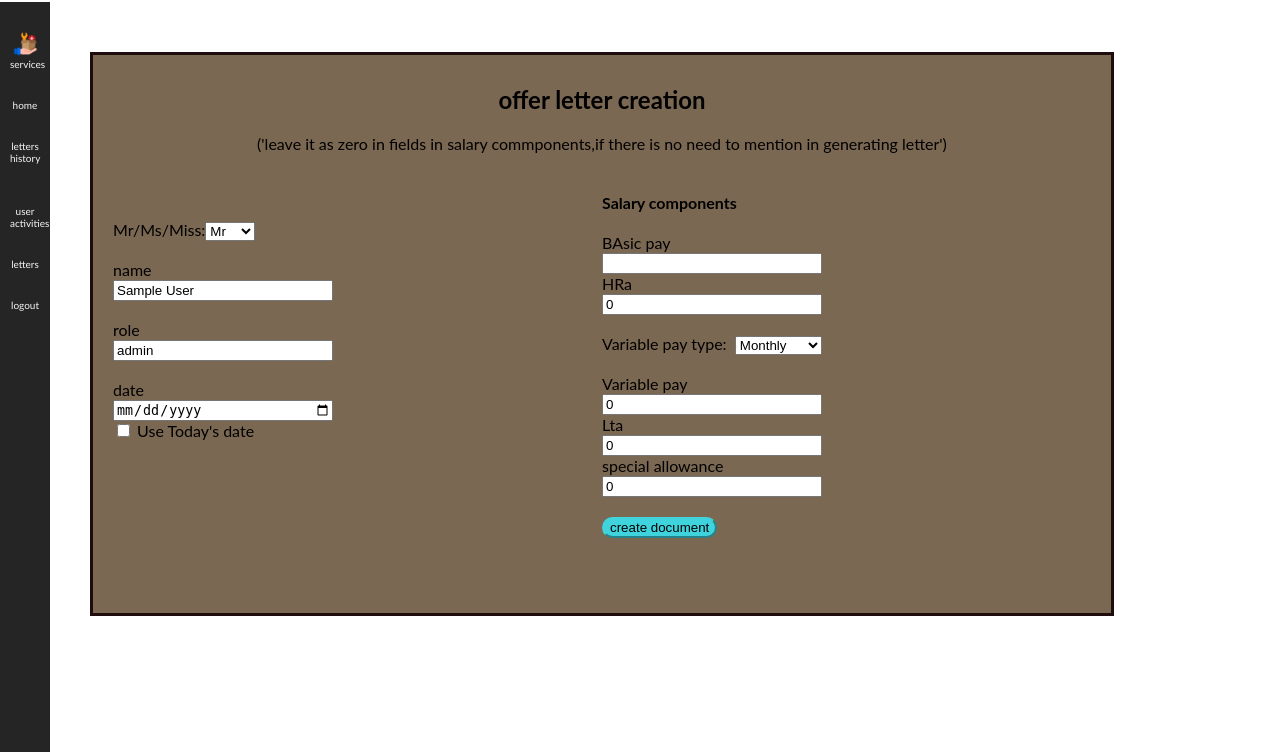
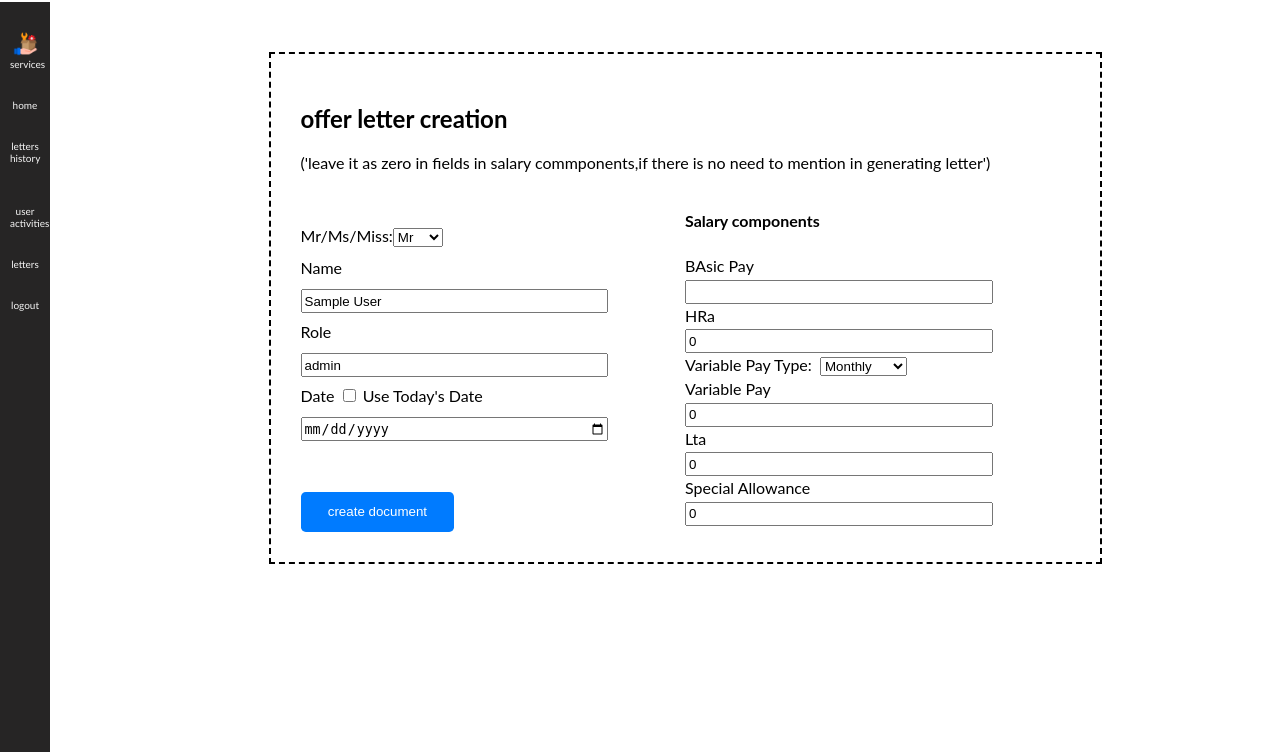
Before and after one commit to santhoshreddy73/hrview, a Django app: page /offer_ltr/1 in a window 1280 px wide. Shown: the part 48-800 px from the top of the page. Run offline with Django 4.2, Linux system fonts and the light colour scheme; a user stored in the database is signed in; tables that the repository leaves empty hold one stand-in row (values such as "Sample post"); some libraries are stand-ins or nearby versions.

Commit message:
3.0 19/10/2022

```diff
--- a/HR_View/static/css/designed_css.css
+++ b/HR_View/static/css/designed_css.css
@@ -906,3 +906,7 @@ th{
 th,td,tr{
   text-align: left;
 }
+
+label{
+  text-transform: capitalize;
+}
--- a/HR_View/static/css/mainpage.css
+++ b/HR_View/static/css/mainpage.css
@@ -3,32 +3,6 @@ body {
   }
 
 
-
-
-  .form-center {
-    position: absolute;
-
-    margin: auto;
-    width: 80%;
-    border: 3px solid rgb(31, 12, 12);
-    padding: 10px;
-    align-items: "center";
-    background-color: rgb(123, 104, 83);
-     }
-
-     input[type=text],input[date],input[type=number]{
-
-      width: 20%;
-    }
-    input[type=text],input[date],input[type=number]:hover{
-      border:2 px solid #24a0ed;
-    }
-    input[type=submit]{
-      border-color:rgb(89, 200, 202);
-      border-radius: 25px;
-
-      background-color: rgb(89, 200, 202);
-    }
 
   .sidenav {
     height: 100%;
@@ -291,15 +265,6 @@ body {
     background:"{% static 'images/fnc logo.png' %}"
 }
 
-input[type=text],input[type=date],input[type=number]{
-width: 220px;
-}
-input[type=submit]{
-border-color:#24a0ed;
-border-radius: 30px;
-
-background-color: DodgerBlue;
-}
 
 body{
 margin:0;
@@ -412,10 +377,19 @@ box-shadow: 0 px 0px 0px 1px rgba(112,111,211,0);
 
 }
 
+form-center {
+  color:black;
+  font-family: 'Trebuchet MS', 'Lucida Sans Unicode', 'Lucida Grande', 'Lucida Sans', Arial, sans-serif;
+  margin: auto;
+  width: 50%;
+  border: 3px solid whitesmoke;
+  padding: 10px;
+  align-items: "center";
+  background-color: whitesmoke;
+  }
+
 /*.service_btn:hover {
 border: 10px solid #f9e506;
 
 box-shadow: 0 0 10px 40px white;
 /*background-color: grey;*/
-
-}*/
--- a/HR_View/templates/app/new_employeee_apt_creation.html
+++ b/HR_View/templates/app/new_employeee_apt_creation.html
@@ -34,7 +34,7 @@
 
 
 
-            <input type="submit">
+            <input type="submit" value="create">
 
             {{download_link}}
         </form>
--- a/HR_View/templates/app/offer_letter_creation.html
+++ b/HR_View/templates/app/offer_letter_creation.html
@@ -7,25 +7,69 @@
     }
 
     /* Create two equal columns that floats next to each other */
-    .column {
-      float: left;
-      width: 50%;
-      padding: 10px;
-      height: 450px; /* Should be removed. Only for demonstration */
-    }
 
-    /* Clear floats after the columns */
-    .row:after {
-      content: "";
-      display: table;
-      clear: both;
-    }
     input[type=submit]{
       border-color:rgb(62, 211, 221);
       border-radius: 25px;
 
       background-color: rgb(62, 211, 221);
     }
+    .flexbox-model{
+      display: grid;
+      font-family: font-family: 'Trebuchet MS', 'Lucida Sans Unicode', 'Lucida Grande', 'Lucida Sans', Arial, sans-serif;
+      grid-template-columns: 1fr 1fr;
+      justify-content: space-around;
+      justify-content: center;
+    }
+
+    .flexbox-model h{
+      display: block;
+    }
+    input[type=text],input[type=date],input[type=number]{
+            width: 80%;
+            height: 1.5rem;
+
+        }
+
+        input[type=submit]{
+            width:40%;
+            place-items: center;
+            color: #fff;
+            margin-top: 1rem;
+            height: 2.5rem;
+            display: -ms-inline-grid;
+            background-color: #007bff;
+            align-items: start;
+            border-radius: .3rem;
+            border:none;
+
+        }
+
+      .gridbox-model{
+
+        display:block;
+
+        align-items: center;
+        margin: auto;
+        grid-template-columns: 0.5fr;
+        width:70%;
+        justify-content: center;
+        border:2px dashed black;
+        padding: 30px;
+      }
+      .gridbox-model label{
+        display: block;
+      }
+
+      .flexbox-model .left{
+        line-height: 2rem;
+      }
+
+      .flexbox-model .right
+      {
+
+        line-height: 1.5rem;
+      }
     </style>
 
 
@@ -39,62 +83,61 @@
     {% endif %}
 {% endfor %}
 
-<div background-color="" align="center">
- <form method="post"  class="form-center">
-      <h2> offer letter creation</h2>
+<div class="gridbox-model">
+  <h2> offer letter creation</h2>
+      <p>
+       ('leave it as zero in fields in salary commponents,if there is no need to mention in generating letter')
+      </p>
+ <form method="post"  class="flexbox-model">
 
-    ('leave it as zero in fields in salary commponents,if there is no need to mention in generating letter')<br>
     {% csrf_token %}
-    <div class="column" align="left">
+    <div class="left">
 
-        <br><br><br>
+       <br>
         Mr/Ms/Miss:<select name="header" id="header" >
           <option value="Mr">Mr</option>
           <option value="Ms">Ms</option>
           <option value="miss">Miss</option>
-      </select><br><br>
-        <label for="">name</label><br>
-        <input type="text" value="{{emp.name}}" name="name" required size="28"><br><br>
-        <label for="">role</label><br>
-        <input type="text" value="{{emp.role}}" name="role" required size=28"><br><br>
+      </select>
+        <label for="name">name</label>
+        <input type="text" value="{{emp.name}}" name="name" id="name" required size="28">
+        <label for="role">role</label>
+        <input type="text" value="{{emp.role}}" name="role" id="role" required size=28">
 
-        <label for="">date</label><br>
-        <input type="date" name="date" id="date" required style="width: 220px;"><br>
-       <input type="checkbox" id="checkbox" onclick="datecheck()" value="use today date"> Use Today's date
+        <label for="date">date <input type="checkbox" id="checkbox" onclick="datecheck()" value="use today date"> Use Today's date</label>
+        <input type="date" name="date" id="date" required ><br>
+        <br><input type="submit" value="create document" >
     </div>
-<div align="left">
-    <br>
+<div class="right">
+
     <h4> Salary components </h4>
 
-    <label for="">BAsic pay</label><br>
+    <label for="basic">BAsic pay</label>
 
-    <input type="number" name="basic" id="basic" size="28" required><br>
+    <input type="number" name="basic" id="basic" size="28" required>
 
-    <label for="">HRa</label><br>
-    <input type="number" id="hra" name="hra" size="28" value="0" required><br><br>
+    <label for="hra">HRa</label>
+    <input type="number" id="hra" name="hra" size="28" value="0" required> <br>
 
-    <label for="">Variable pay type: </label>
-
-    &nbsp;<select name="variable_pay_type" id="">
+    <label for="vpaytype">Variable pay type:
+    &nbsp;<select name="variable_pay_type" id="vpaytype">
       <option value="Monthly">Monthly</option>
       <option value="Quaterly">Quaterly</option>
       <option value="Half-Yearly">Half-Yearly</option>
       <option value="Yearly">Yearly</option>
-    </select><br><br>
-    <label for="">Variable pay</label><br>
-    <input type="number" id="variable_pay" name="variable_pay" value="0" required size="30"><br>
+    </select>
+  </label>
+    <label for="variable_pay">Variable pay</label>
+    <input type="number" id="variable_pay" name="variable_pay" value="0" required size="30"> <br>
 
-    <label for="">Lta</label><br>
-    <input type="number" id="lta" name="lta" value="0" required size="28"><br>
+    <label for="lta">Lta</label>
+    <input type="number" id="lta" name="lta" value="0" required size="28">
 
-    <label for="">special allowance</label><br>
-    <input type="number" id="spl_allowance" value="0" required name="spl_allowance" size="28"><br>
-    <br>
-    <input type="submit" value="create document">
+    <label for="spl_allowance">special allowance</label>
+    <input type="number" id="spl_allowance" value="0" required name="spl_allowance" size="28">
 
     <div id="sum"></div>
 </div>
-
  </form>
 
  <script>
--- a/HR_View/templates/main.html
+++ b/HR_View/templates/main.html
@@ -31,7 +31,7 @@
             align-items: center;
 
             z-index: 10;
-            background: transparent;
+            background: #fff;
             border:2px whitesmoke;
             text-decoration: none;
         }
@@ -41,7 +41,6 @@
 
         header .logo{
             position: relative;
-
             font-size: 1.5em  ;
             color: #fff;
             text-decoration: none;
@@ -139,18 +138,75 @@
             margin-left: 50px;
         }
 
-        @media(max-width:720px){
+        .form-center {
+        font-family: 'Trebuchet MS', 'Lucida Sans Unicode', 'Lucida Grande', 'Lucida Sans', Arial, sans-serif;
+        margin: auto;
+        display: ;
+        width: 80%;
+        height: 30%;
+        border: 2px dashed #000;
+        padding: 30px;
+        place-items: center;
+        background-color: #fff;
+        }
+        .form-center input[type=text],input[type=date],input[type=number]{
+            width: 80%;
+            height: 1.5rem;
+        }
+        .form-center input[type=submit]{
+            width:40%;
+            place-items: center;
+            color: #fff;
+            margin-top: 1rem;
+            height: 2.5rem;
+            display: -ms-inline-grid;
+            background-color: #007bff;
+            align-items: start;
+            border-radius: .3rem;
+            border:none;
+
+        }
+        .form-css .btn:hover{
+
+        background-color: #007bffad;
+        }
+
+        @media (max-width:720px){
            header{
-            padding:1px 20px;
+
             flex-direction: column;
            }
            #sidebar{
             position: absolute;
-            top:145px
+            top:48px;
            }
            .main-content{
             margin-top: 50px;
            }
+           header .logo{
+            position: absolute;
+            width: 30%;
+            left: 0px;
+           }
+
+           header .logo img{
+            width:90%;
+           }
+           header .search{
+            position: right;
+            right: 10px;
+            align-items: end;
+            margin-left: 30px;
+            padding-right: 0px;
+            margin-right: 0px;
+            width: 30%;
+           }
+           header .navigation{
+            display: none;
+           }
+        }
+        label{
+            text-transform: capitalize;
         }
     </style>
 </head>
```
Also changed, not shown: HR_View/templates/test_table.html (+91 -43 lines).
